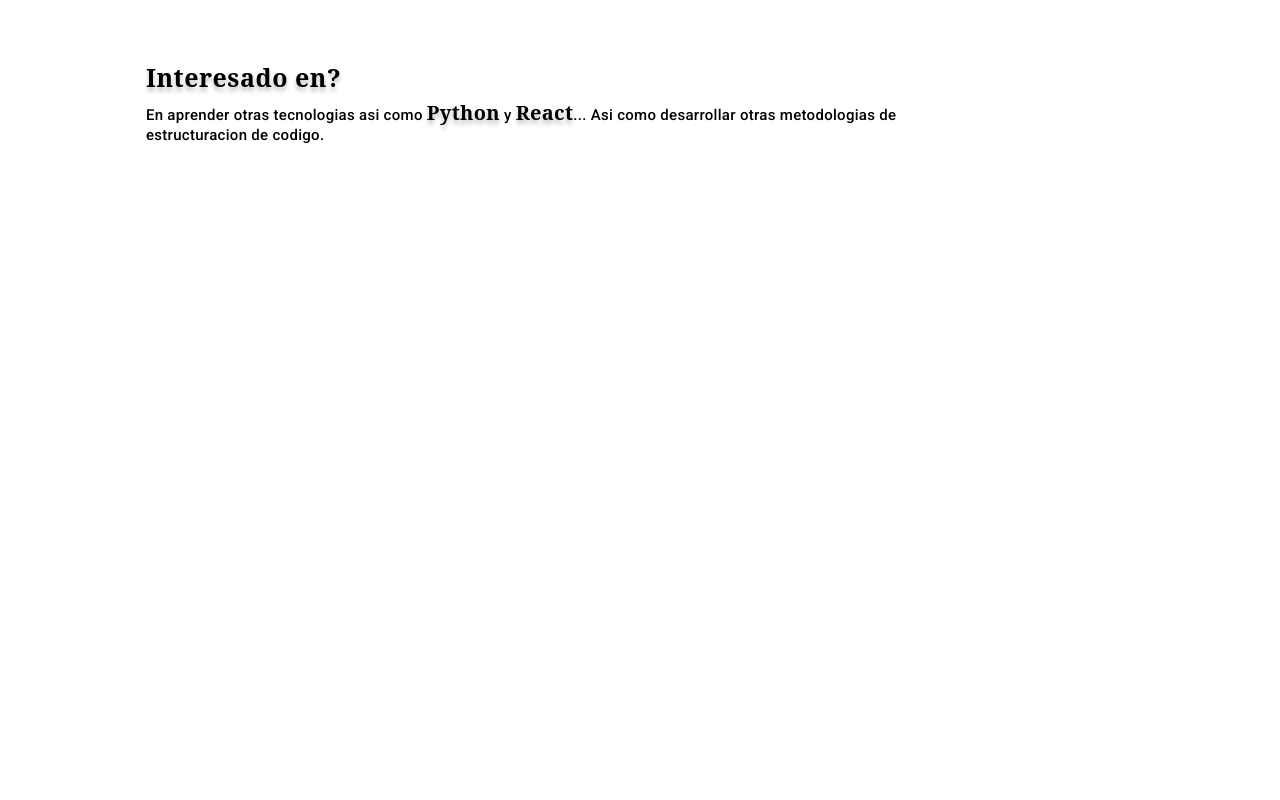
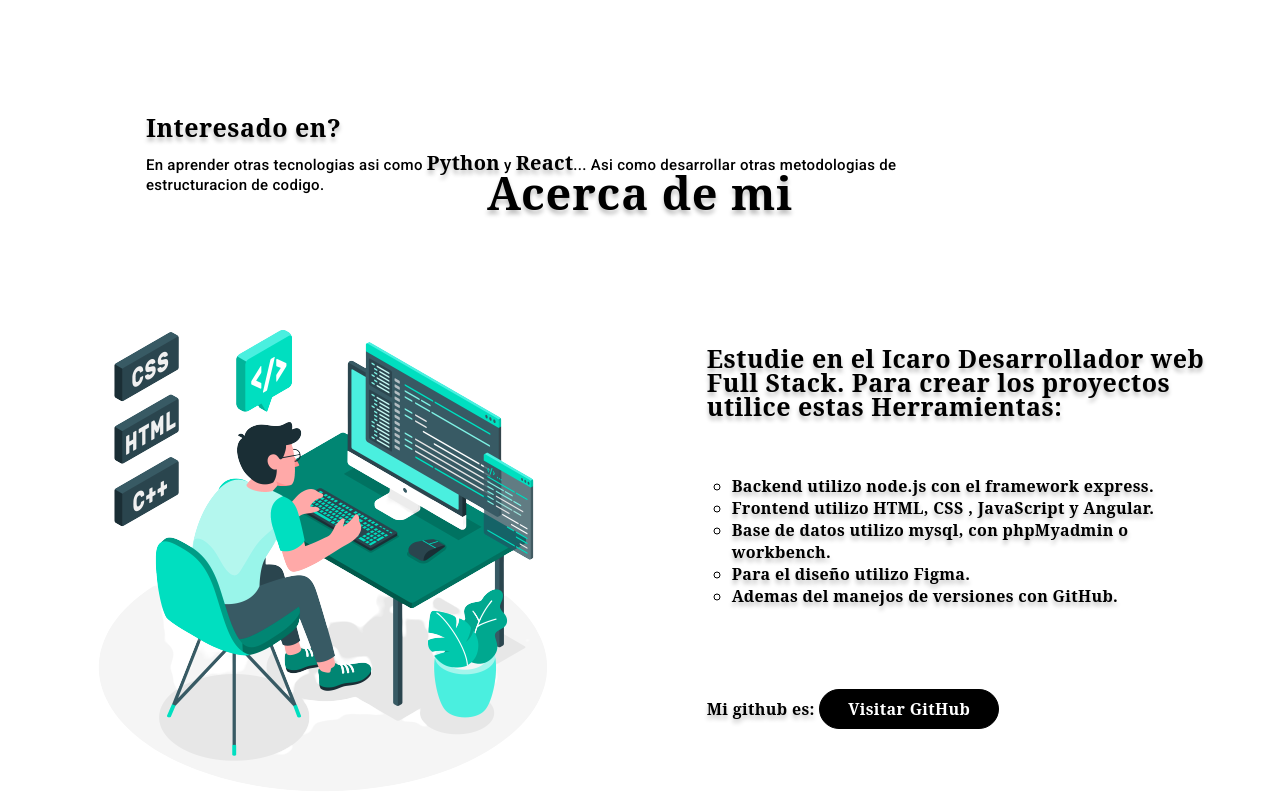
Before and after one commit to HugoMProject/Portfolio, an Angular app: page / in a window 1280 px wide. Shown: the part 1892-2692 px from the top of the page. Before the commit the page ends 2049 px from the top, so only its background shows below. Built offline with nearby package versions, Linux system fonts and the light colour scheme.

Commit message:
se dio estilos a la seccion de about me y de footer

```diff
--- a/src/app/section/about-me/about-me.component.css
+++ b/src/app/section/about-me/about-me.component.css
@@ -0,0 +1,100 @@
+*{
+    padding: 0;
+    margin: 0;
+}
+.container{
+    position: relative;
+    top:1300px;
+    padding: 10px;
+
+}
+h2{
+    font-family: 'Noto Serif';
+    text-align: center;
+    font-style: normal;
+    font-weight: 600;
+    font-size: 45px;
+    line-height: 22px;
+    font-weight: 700;
+    text-shadow: 0px 4px 4px rgba(0, 0, 0, 0.25);
+    letter-spacing: 0.02em;
+    margin-bottom: 8%;
+}
+.box-containers{
+    position: relative;
+    left: 5%;
+    display: flex;
+    justify-content: space-between;
+    width: 90%;
+}
+.box-container img {
+    position: relative;
+    left: 0;
+}
+.box-container h4 {
+    position: relative;
+    width: 500px;
+    font-weight: 600;
+    letter-spacing: 0.02em;
+    font-size: 25px;
+    font-family: 'Noto Serif';
+    text-shadow: 0px 4px 4px rgba(0, 0, 0, 0.25);
+}
+.box-info{
+    display: flex;
+    flex-direction: column;
+    justify-content: space-evenly;
+}
+.box-container ul {
+    font-family: 'Noto Serif';
+    font-style: normal;
+    font-weight: 400;
+    font-size: 16px;
+    line-height: 22px;
+    font-weight: 700;
+    text-shadow: 0px 4px 4px rgba(0, 0, 0, 0.25);
+    letter-spacing: 0.02em;
+    margin-bottom: 8%;
+}
+.box-container ul li{
+    margin-left: 5%;
+    list-style:circle;
+}
+.box-container div span{
+    font-family: 'Noto Serif';
+    font-style: normal;
+    font-weight: 400;
+    font-size: 16px;
+    line-height: 22px;
+    font-weight: 700;
+    text-shadow: 0px 4px 4px rgba(0, 0, 0, 0.25);
+    letter-spacing: 0.02em;
+    margin-bottom: 8%;
+}
+.box-container div a{
+    text-decoration: none;
+}
+.box-container div a button{
+    cursor:pointer;
+    width: 180px;
+    height: 40px;
+    border: 1px solid black;
+    border-radius: 25px;
+    background-color: black;
+    font-family: 'Noto Serif';
+    font-style: normal;
+    font-weight: 400;
+    font-size: 16px;
+    line-height: 22px;
+    font-weight: 700;
+    text-shadow: 0px 4px 4px rgba(0, 0, 0, 0.25);
+    letter-spacing: 0.02em;
+    margin-bottom: 8%;
+    color: white;
+}
+.box-container div  button:hover{
+    background-color: white;
+    color: black;
+    width: 190px;
+    height: 45px;
+}
--- a/src/app/section/about-me/about-me.component.html
+++ b/src/app/section/about-me/about-me.component.html
@@ -1 +1,32 @@
-<p>about-me works!</p>
+<div class="container">
+  <h2>Acerca de mi</h2>
+  <div class="box-containers">
+    <div class="box-container">
+      <img
+        src="../../../assets/3426526-removebg-preview.png"
+        alt="imagen de un programador animado"
+      />
+    </div>
+    <div class="box-container box-info">
+      <h4>
+        Estudie en el Icaro Desarrollador web Full Stack. Para crear los
+        proyectos utilice estas Herramientas:
+      </h4>
+      <ul>
+        <li>Backend utilizo node.js con el framework express.</li>
+        <li>Frontend utilizo HTML, CSS , JavaScript y Angular.</li>
+        <li>Base de datos utilizo mysql, con phpMyadmin o workbench.</li>
+        <li>Para el diseño utilizo Figma.</li>
+        <li>Ademas del manejos de versiones con GitHub.</li>
+      </ul>
+
+      <div>
+        <span>Mi github es: </span
+        >
+          <a href="https://github.com/HugoMProject"
+            ><button>Visitar GitHub</button> </a
+          >
+      </div>
+    </div>
+  </div>
+</div>
--- a/src/app/section/banner/banner.component.css
+++ b/src/app/section/banner/banner.component.css
@@ -20,7 +20,8 @@
     width: 350px;
     height: 200px;
     left: 20%;
-    top: 240px;
+    top:100px;
+    /* top: 240px; */
 
     font-family: 'Noto Serif';
     font-style: normal;
@@ -53,7 +54,7 @@
     position: relative;
     width: 225px;
     height: 350px;
-    left: 60%;
+    left: 80%;
     top: 0px;
     overflow: hidden;
     border-radius: 45%;
--- a/src/app/section/banner/banner.component.html
+++ b/src/app/section/banner/banner.component.html
@@ -1,7 +1,7 @@
 <div class="banner">
     <img src="../../../assets/vista-posterior-programador-trabajando-toda-noche.jpg" alt="">
-    <div class="banner-h1">
-        <h1  @animateName>
+    <div  id="id-h1" class="banner-h1">
+        <h1 @animateName>
             Hola!!. Soy<span>  Hugo Moyano</span>. <br>
             Diseñador y Desarrollador web Full Stack. <br>
 
--- a/src/app/section/banner/banner.component.ts
+++ b/src/app/section/banner/banner.component.ts
@@ -24,6 +24,18 @@ export class BannerComponent implements OnInit {
   constructor() { }
 
   ngOnInit(): void {
+    this.moveImg()
   }
 
+  moveImg(){
+    //funcion para mover el div coon imagen, para darle un efecto de animacion
+    window.onload = ()=>{
+      let imgDiv:any = document.getElementById('id-img');
+      let idH1:any = document.getElementById('id-h1');
+      idH1.style.top = "240px";
+      idH1.style.transitionDuration = "1.5s";
+      imgDiv.style.left = "60%";
+      imgDiv.style.transitionDuration = "1.5s";
+    }
+  }
 }
--- a/src/app/section/footer/footer.component.css
+++ b/src/app/section/footer/footer.component.css
@@ -0,0 +1,37 @@
+*{
+    padding: 0;
+    margin: 0;
+  }
+
+  .mat-toolbar{
+    position: relative;
+    top: 1800px;
+    height: 100px;
+    background-color: black;
+    color:white;
+    display: flex;
+    justify-content: space-between;
+    align-items: center;
+  }
+  .mat-toolbar span{
+    font-size: 25px;
+    font-family: 'Noto Serif';
+    font-weight: 600;
+    margin-left: 30px;
+  }
+
+  .btnMovilVersion{
+    display: none;
+  }
+  .list-link{
+    width: 300px;
+    display: flex;
+    flex-direction: column;
+   justify-content: space-around;
+  }
+  .list-link li{
+    list-style: none;
+    font-size: 14px;
+    font-family: 'Noto Serif';
+    font-weight: 600;
+  }
--- a/src/app/section/footer/footer.component.html
+++ b/src/app/section/footer/footer.component.html
@@ -1 +1,8 @@
-<p>footer works!</p>
+<mat-toolbar>
+    <span>Portfolio</span>
+
+      <ul class="list-link">
+        <li>Hugo Moyano @copyright 2023</li>
+        <li>Todos los derechos reservados</li>
+      </ul>
+    </mat-toolbar>
--- a/src/app/section/header/header.component.css
+++ b/src/app/section/header/header.component.css
@@ -11,7 +11,10 @@
   align-items: center;
 }
 .mat-toolbar span{
+  font-size: 30px;
   margin-left: 30px;
+  font-family: 'Noto Serif';
+    font-weight: 600;
 }
 
 .btnMovilVersion{
@@ -23,6 +26,8 @@
  justify-content: space-around;
 }
 .list-link li{
+  font-family: 'Noto Serif';
+    font-weight: 600;
   list-style: none;
 }
 .list-link li a {
--- a/src/app/section/section-project/project.component.css
+++ b/src/app/section/section-project/project.component.css
@@ -4,6 +4,7 @@
 }
 .section{
     position: absolute;
+    margin-top: 50px;
     left: 0;
     top:785px;
     width: 100%;
--- a/src/app/section/skills/skills.component.css
+++ b/src/app/section/skills/skills.component.css
@@ -4,6 +4,8 @@
 }
 .section{
     position: absolute;
+    margin-top: 50px;
+    margin-bottom: 30px;
     left: 0;
     top:1400px;
     width: 95%;
```
